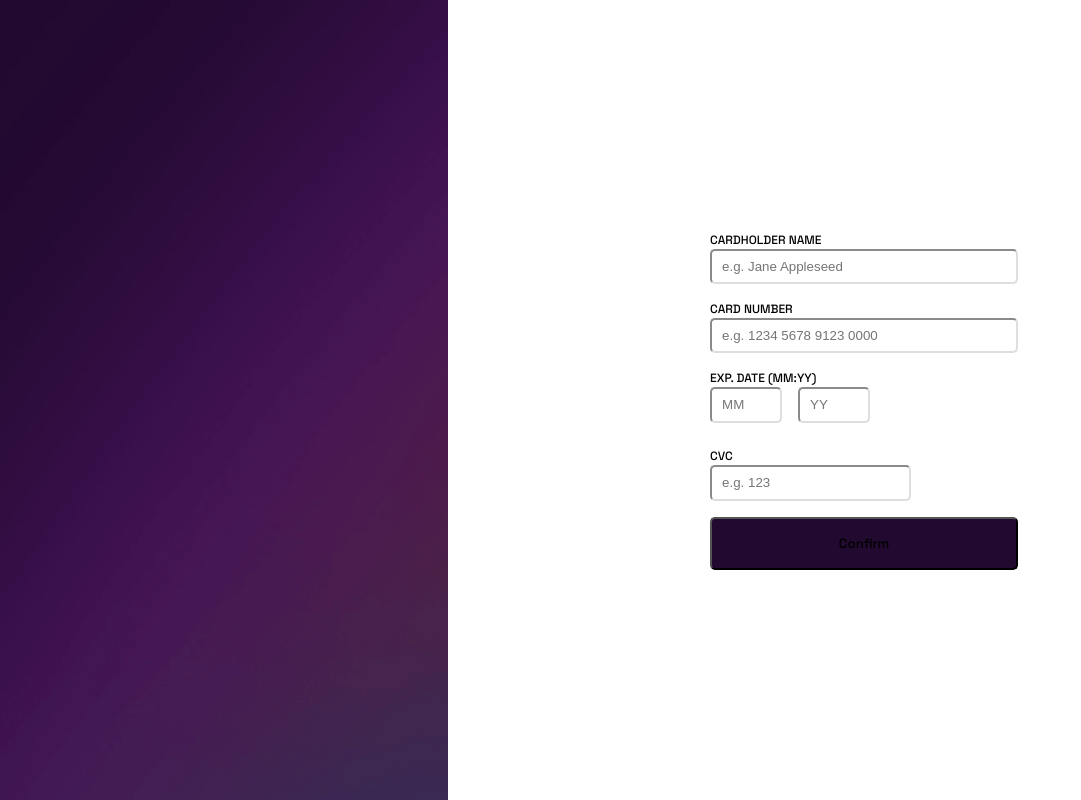
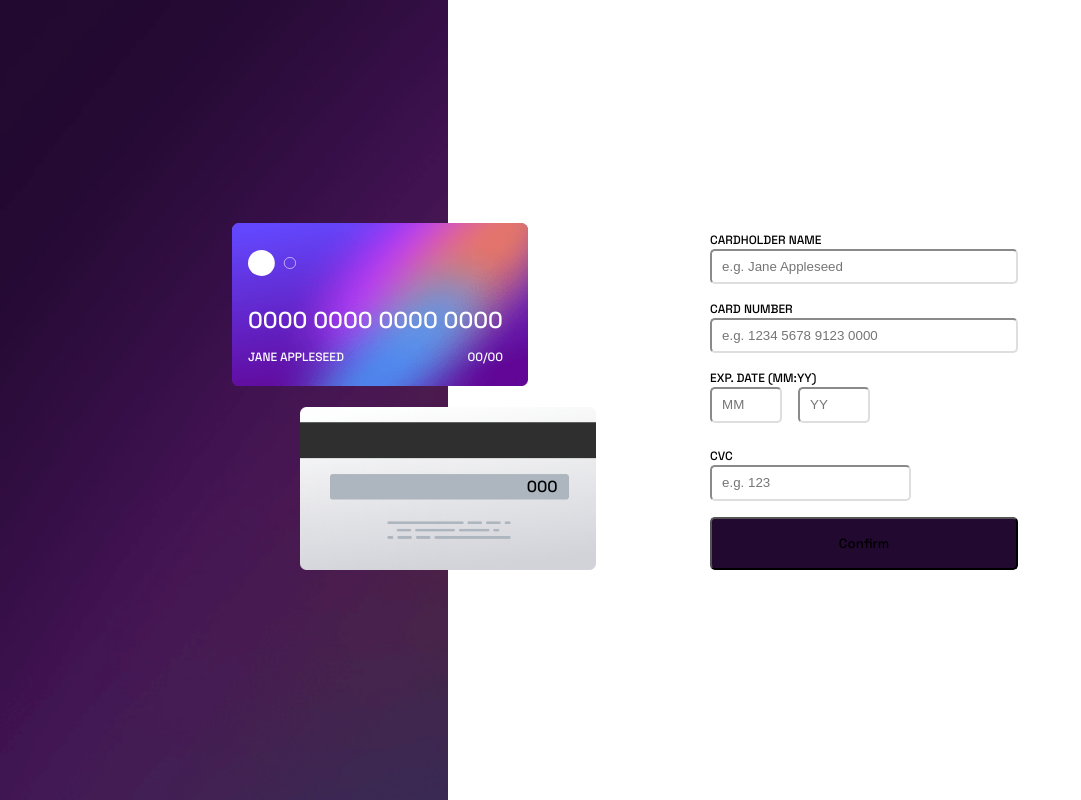
Before and after one commit to Robertron624/interactive-card-details-form, a React (Vite) app: page / in a window 1280 px wide. Shown: the whole page, without its empty margins (0-1081 px from the left). Built offline with nearby package versions, Linux system fonts and the light colour scheme.

Commit message:
added cards

```diff
--- a/src/App.css
+++ b/src/App.css
@@ -23,4 +23,9 @@
   display: flex;
   align-items: center;
   justify-content: center;
+  position: relative;
 }
+
+input {
+  color: black;
+}
--- a/src/App.jsx
+++ b/src/App.jsx
@@ -2,13 +2,21 @@ import { useState } from 'react'
 import reactLogo from './assets/react.svg'
 import './App.css'
 import Form from './components/Form/Form'
+import Cards from './components/Cards/Cards'
 
 function App() {
-  const [count, setCount] = useState(0)
+  const [cardInfo, setCardInfo] = useState({
+    cardNumber: '0000 0000 0000 0000',
+    cardholderName: 'Jane Appleseed',
+    expMonth: '00',
+    expYear: '00',
+    cvc: '000'
+  });
 
   return (
       <div className="app">
-        <Form/>
+        <Cards cardInfo={cardInfo}/>
+        <Form cardInfo={cardInfo} setCardInfo={setCardInfo}/>
       </div>
 
   )
--- /dev/null
+++ b/src/components/Cards/Cards.jsx
@@ -0,0 +1,30 @@
+import React from "react";
+import "./index.css";
+
+const Cards = ({ cardInfo }) => {
+    const { cardNumber, cardholderName, expMonth, expYear, cvc } = cardInfo;
+
+    return (
+        <div className="cards-container">
+            <div className="frontal-card">
+                <img src="bg-card-front.png" alt="front of the card" />
+                <div className="frontal-content">
+                    <img className="card-logo" src="card-logo.svg" alt="card logo" />
+                    <div className="card-numbers flex">
+                        <span className="card-number">{cardNumber}</span>
+                        <div className="card-name-cvc flex">
+                            <span>{cardholderName}</span>
+                            <span>{expMonth}/{expYear}</span>
+                        </div>
+                    </div>
+                </div>
+            </div>
+            <div className="back-card">
+                <img src="bg-card-back.png" alt="back of the card" />
+                <span>{cvc}</span>
+            </div>
+        </div>
+    );
+};
+
+export default Cards;
--- /dev/null
+++ b/src/components/Cards/index.css
@@ -0,0 +1,58 @@
+.cards-container {
+    position: absolute;
+    left: -13.5rem;
+}
+
+.back-card img,
+.frontal-card img{
+    width: 18.5rem;
+}
+
+.frontal-card {
+    position: relative;
+}
+
+.frontal-card .frontal-content {
+    position: absolute;
+    color: white;
+    top: 0;
+    width: 100%;
+    height: 100%;
+    display: flex;
+    flex-direction: column;
+    align-items: flex-start;
+    justify-content: space-evenly;
+    padding-left: 1rem;
+}
+
+.frontal-card .card-logo {
+    width: 3rem;
+}
+
+.frontal-content .card-number {
+    font-size: 23px;
+}
+
+.card-numbers {
+    flex-direction: column;
+    gap: .7rem;
+}
+
+.card-name-cvc {
+    justify-content: space-between;
+    font-size: 12px;
+    text-transform: uppercase;
+}
+
+
+.back-card {
+    margin-left: 23%;
+    margin-top: 5%;
+    position: relative;
+}
+
+.back-card span {
+    position: absolute;
+    top: 40%;
+    right: -13%;
+}
--- a/src/components/Form/Form.jsx
+++ b/src/components/Form/Form.jsx
@@ -1,20 +1,24 @@
 import React, { useState } from "react";
 import "./index.css";
 
-const Form = () => {
-    const [cardInfo, setCardInfo] = useState({});
+const Form = ({cardInfo, setCardInfo}) => {
 
-    function formSubmit(e) {}
+    const { cardNumber, cardholderName, expMonth, expYear, cvc } = cardInfo;
+
+    function formSubmit(e) {
+        e.preventDefault();
+    }
 
     return (
         <div className="form-container">
-            <form action="">
+            <form action="" onSubmit={formSubmit}>
                 <label htmlFor="cardholder-name">
                     CARDHOLDER NAME
                     <input
                         type="text"
                         name="cardholder-name"
                         placeholder="e.g. Jane Appleseed"
+                        required
                     />
                 </label>
                 <label htmlFor="card-number">
@@ -23,6 +27,7 @@ const Form = () => {
                         type="text"
                         placeholder="e.g. 1234 5678 9123 0000"
                         name="card-number"
+                        required
                     />
                 </label>
                 <div className="card-additional-info">
@@ -34,12 +39,14 @@ const Form = () => {
                                 placeholder="MM"
                                 name="month"
                                 id="month"
+                                required
                             />
                             <input
                                 type="number"
                                 placeholder="YY"
                                 name="month"
                                 id="year"
+                                required
                             />
                         </div>
                     </div>
@@ -50,6 +57,8 @@ const Form = () => {
                             placeholder="e.g. 123"
                             name="cvc"
                             id="cvc"
+                            maxLength={3}
+                            required
                         />
                     </div>
                 </div>
```
